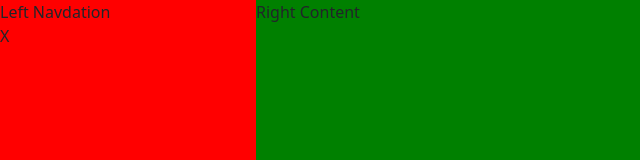
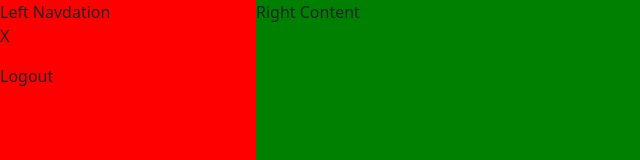
Before and after one commit to udbhavpushkar/gyaana-fe, a Next.js app: page /Admin in a window 1280 px wide. Shown: the top 160 px of the page, without its empty margins (0-640 px from the left). Built offline with nearby package versions, Linux system fonts and the light colour scheme; sample sign-in values are in the browser's storage.

Commit message:
logout added

```diff
--- a/pages/Admin/index.js
+++ b/pages/Admin/index.js
@@ -1,5 +1,5 @@
 import React, { useEffect, useState } from "react"
-import { isLoggedIn } from "../../utilities/auth_services"
+import { isLoggedIn, logout } from "../../utilities/auth_services"
 import { getRequest } from "../../utilities/rest_service"
 import styles from "./styles.module.css"
 
@@ -19,6 +19,7 @@ const Admin = () => {
         <div className={isToggle ? styles.adminLeftContanier : styles.adminLeftContanierClose}>
           Left Navdation
           <p onClick={() => setIsToggle(!isToggle)}>X</p>
+          <div onClick={logout}>Logout</div>
         </div>
         <div className={styles.adminRightContanier}>Right Content</div>
       </div>
```
